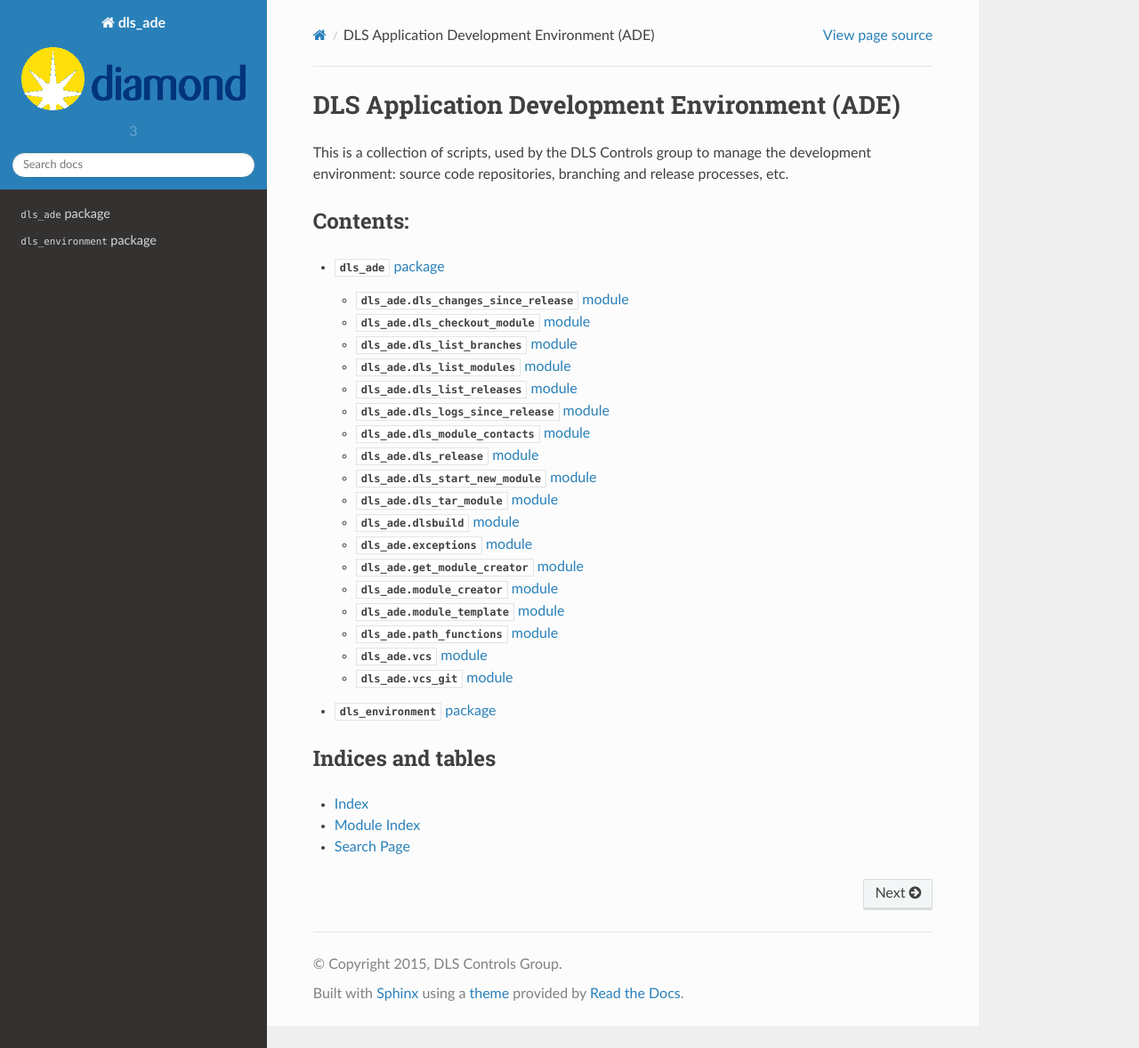
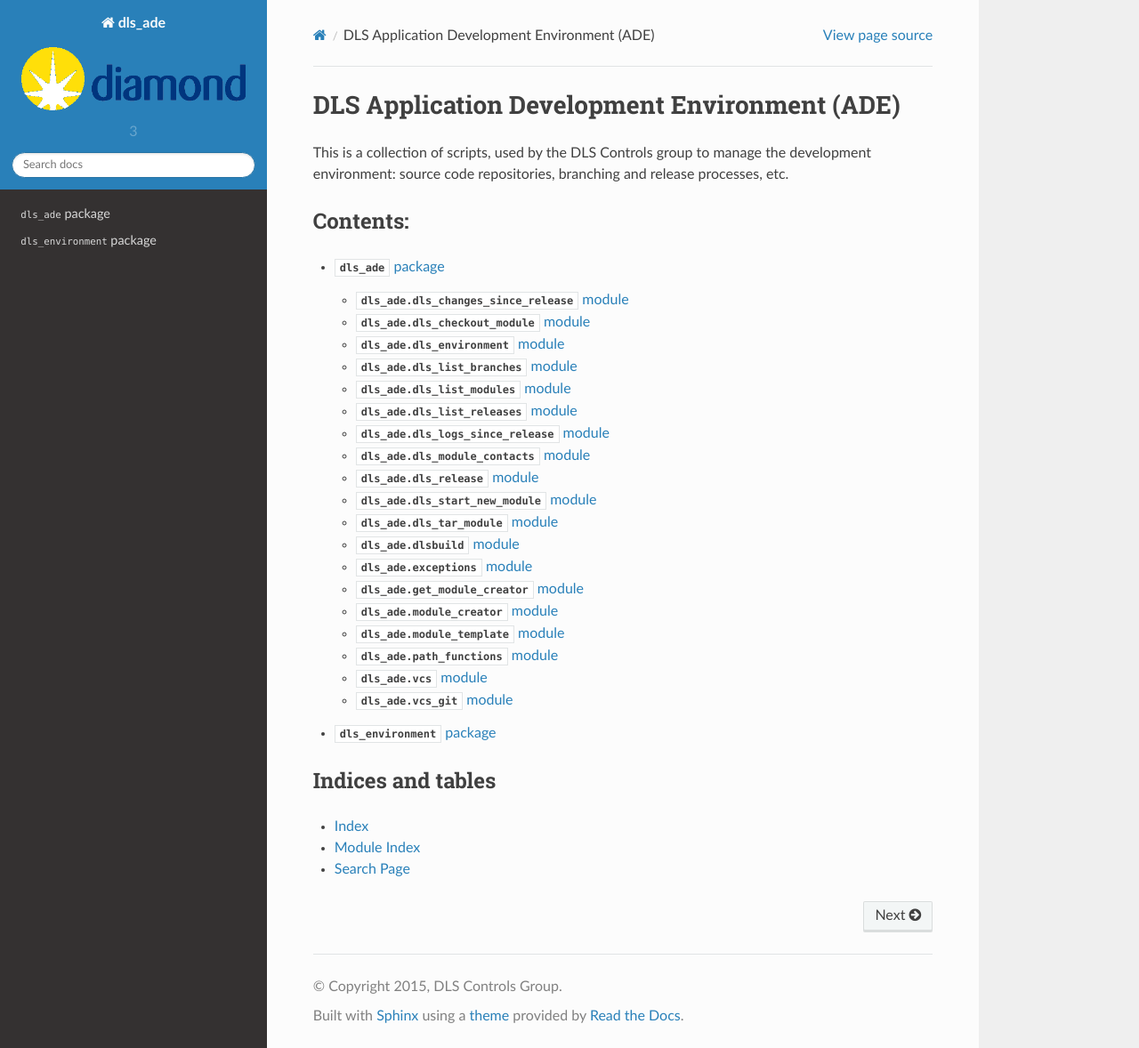
Before and after one commit to EmilioPeJu/dls_ade, a Sphinx documentation site: the page built from docs/index.rst, in a window 1280 px wide and 1178 px high. Shown: the whole window at 89% size. Built offline with Sphinx 7.4.7 and the Read the Docs theme 2.0.0, drawn with Linux system fonts in a browser that asks for light colours.

Commit message:
Add dls_environment to .rst file

```diff
--- a/docs/dls_ade.rst
+++ b/docs/dls_ade.rst
@@ -9,6 +9,11 @@
 :mod:`dls_ade.dls_checkout_module` module
 --------------------------------------------
 .. automodule:: dls_ade.dls_checkout_module
+    :members:
+
+:mod:`dls_ade.dls_environment` module
+--------------------------------------------
+.. automodule:: dls_ade.dls_environment
     :members:
 
 :mod:`dls_ade.dls_list_branches` module
```
